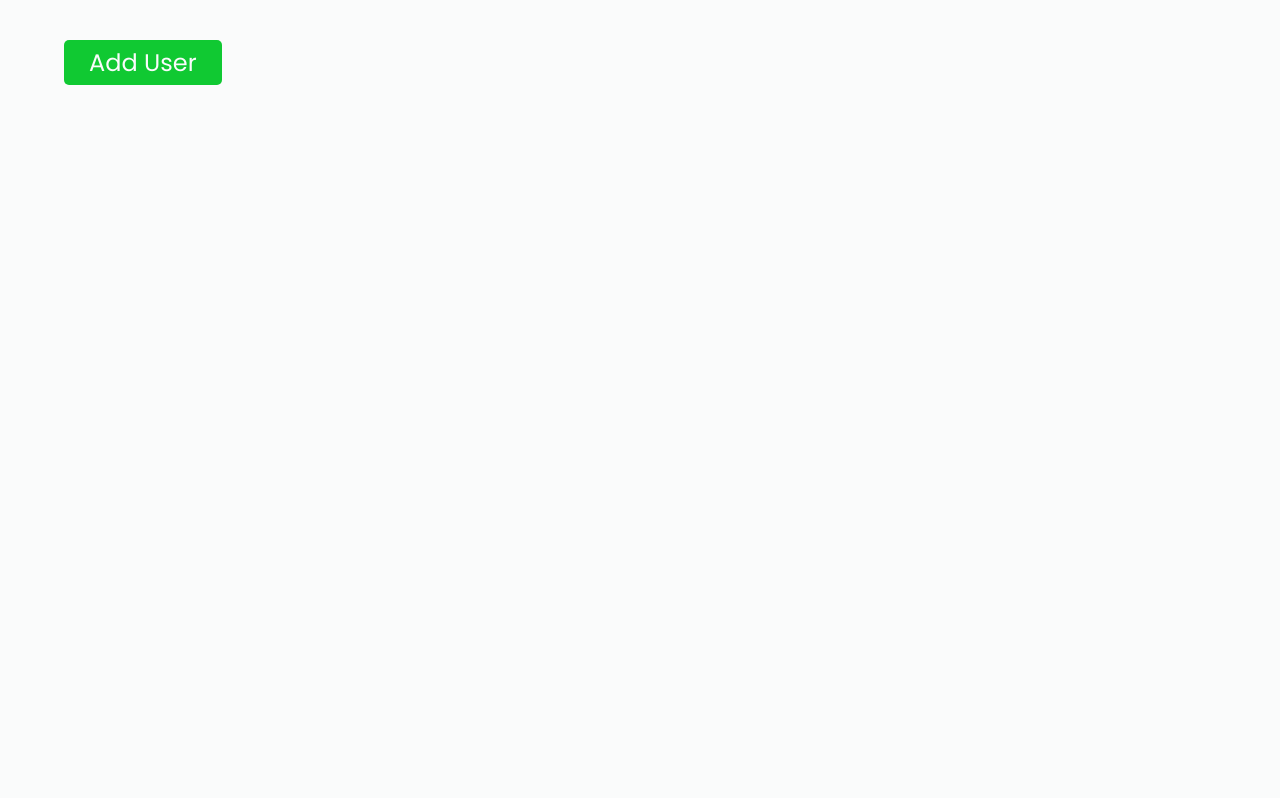
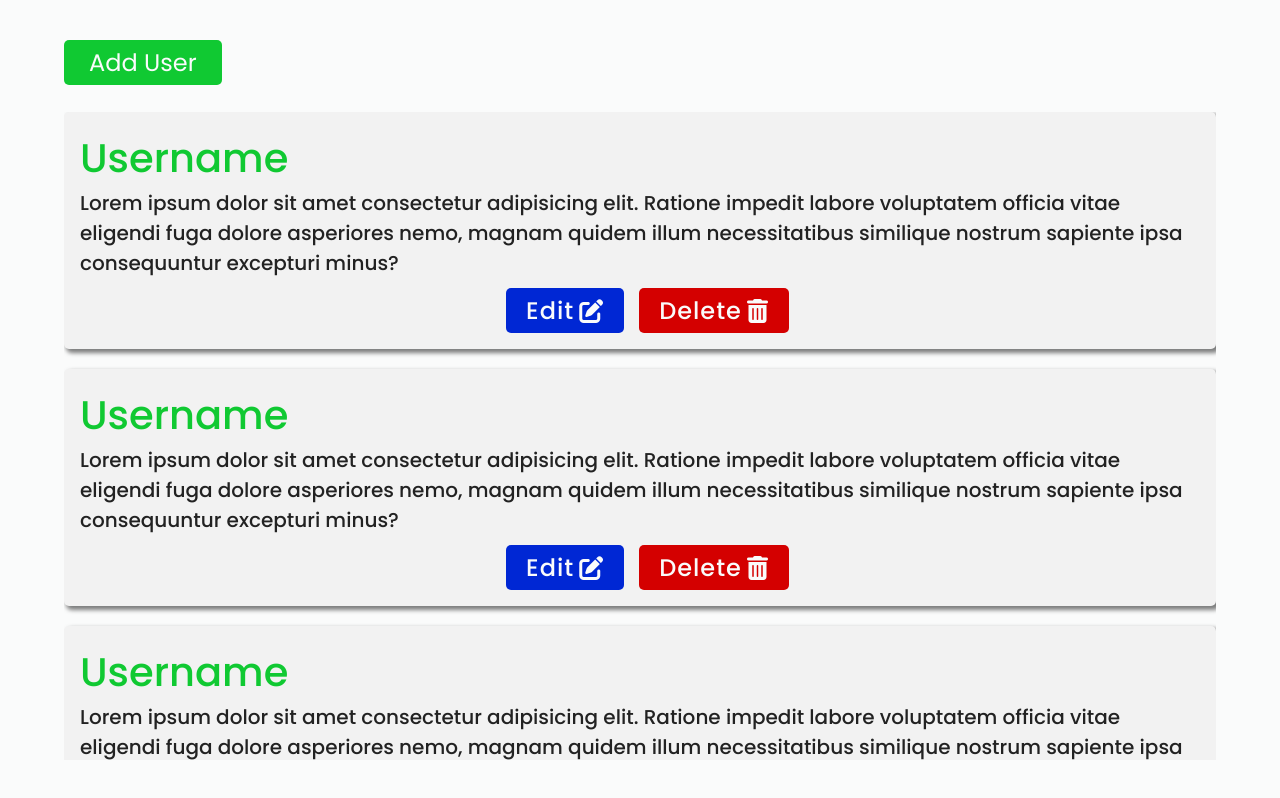
Before and after one commit to JuanWebDeveloper/User-Crud-React, a React (Create React App) app: page / in a window 1280 px wide. Built offline with nearby package versions, Linux system fonts and the light colour scheme.

Commit message:
Container for the list of created users

```diff
--- a/src/assets/sass/_global.scss
+++ b/src/assets/sass/_global.scss
@@ -15,7 +15,7 @@ body {
 h1,
 h2,
 h3 {
-  color: #222;
+  color: #10c932;
   font-size: 2.5rem;
   font-weight: 500;
   margin: 0;
@@ -38,6 +38,7 @@ h3 {
 }
 
 .btn-add_users {
+  height: 10%;
   position: relative;
   width: 100%;
 
--- a/src/assets/sass/containers/_modals.scss
+++ b/src/assets/sass/containers/_modals.scss
@@ -27,7 +27,6 @@
       width: 100%;
 
       h3 {
-        color: #10c932;
         letter-spacing: 2px;
       }
 
--- /dev/null
+++ b/src/assets/sass/containers/_userList.scss
@@ -0,0 +1,82 @@
+.user-list {
+  height: 90%;
+  position: relative;
+  width: 100%;
+
+  .list-content {
+    max-height: 100%;
+    overflow: hidden;
+    overflow-y: auto;
+    position: relative;
+    width: 100%;
+
+    &::-webkit-scrollbar {
+      width: 0px;
+    }
+
+    .single-user {
+      background-color: darken($color: #f4f4f4, $amount: 0.9);
+      box-shadow: 3px 3px 4px 1px rgba(0, 0, 0, 0.5);
+      border-radius: 5px;
+      margin-bottom: 20px;
+      padding: 1rem;
+
+      .user-content {
+        align-items: flex-start;
+        display: flex;
+        flex-direction: column;
+
+        .description {
+          p {
+            color: #222;
+            font-size: 1.25rem;
+            font-weight: 500;
+            margin: 0;
+            margin-bottom: 10px;
+          }
+        }
+
+        .actions {
+          align-self: center;
+
+          button {
+            align-items: center;
+            border: none;
+            border-radius: 5px;
+            color: #fafbfb;
+            cursor: pointer;
+            display: inline-flex;
+            font-size: 1.5rem;
+            font-weight: 500;
+            letter-spacing: 1px;
+            margin-left: 15px;
+            padding: 5px 20px;
+            transition: all 0.3s ease;
+
+            i {
+              margin-left: 5px;
+              transition: all 0.3s ease;
+            }
+
+            &:hover {
+              opacity: 0.8;
+              letter-spacing: 2px;
+            }
+
+            &:hover i {
+              transform: scale(1.3);
+            }
+          }
+
+          .btn-edit {
+            background-color: #0027d4;
+          }
+
+          .btn-delete {
+            background-color: #d40000;
+          }
+        }
+      }
+    }
+  }
+}
--- a/src/assets/sass/styles.scss
+++ b/src/assets/sass/styles.scss
@@ -3,3 +3,4 @@
 
 // Container styles
 @import './containers/modals';
+@import './containers/userList';
--- /dev/null
+++ b/src/components/userList/SingleUser.jsx
@@ -0,0 +1,29 @@
+const SingleUser = () => {
+  return (
+    <div className='single-user'>
+      <div className='user-content'>
+        <div className='username'>
+          <h3>Username</h3>
+        </div>
+        <div className='description'>
+          <p>
+            Lorem ipsum dolor sit amet consectetur adipisicing elit. Ratione impedit labore voluptatem officia vitae eligendi fuga dolore asperiores nemo,
+            magnam quidem illum necessitatibus similique nostrum sapiente ipsa consequuntur excepturi minus?
+          </p>
+        </div>
+        <div className='actions'>
+          <button className='btn-edit'>
+            Edit
+            <i className='fa-solid fa-pen-to-square'></i>
+          </button>
+          <button className='btn-delete'>
+            Delete
+            <i className='fa-solid fa-trash-can'></i>
+          </button>
+        </div>
+      </div>
+    </div>
+  );
+};
+
+export default SingleUser;
--- a/src/containers/Main.js
+++ b/src/containers/Main.js
@@ -1,6 +1,7 @@
 // Containers
 import AddUsers from './AddUsers';
 import Modals from './Modals';
+import UserList from './UserList';
 
 const Main = () => {
   return (
@@ -8,6 +9,7 @@ const Main = () => {
       <div className='main-content'>
         <AddUsers>
           <Modals />
+          <UserList />
         </AddUsers>
       </div>
     </div>
--- /dev/null
+++ b/src/containers/UserList.js
@@ -0,0 +1,15 @@
+import SingleUser from '../components/userList/SingleUser';
+
+const UserList = () => {
+  return (
+    <div className='user-list'>
+      <div className='list-content'>
+        <SingleUser />
+        <SingleUser />
+        <SingleUser />
+      </div>
+    </div>
+  );
+};
+
+export default UserList;
```
